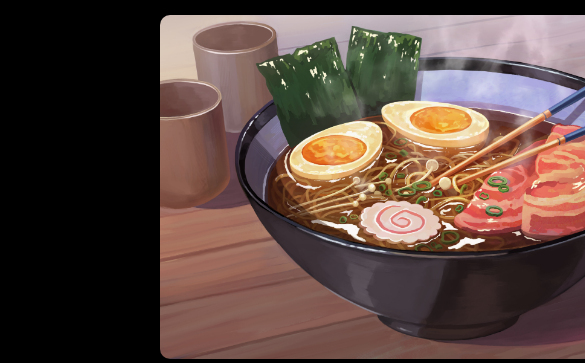
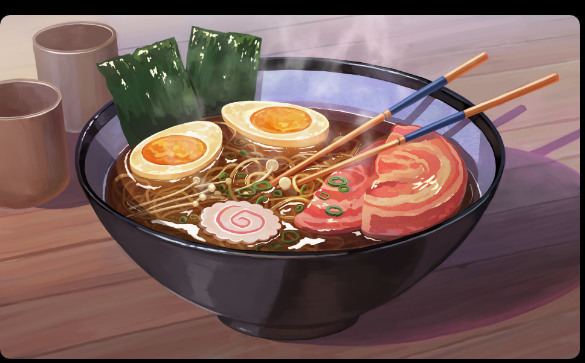
Before and after one commit to petrichorist/buns-recipes, a plain HTML site: page index.html in a window 390 px wide. Shown: the top 363 px of the page, 585 px wide, since content can reach past the window. Drawn offline with Linux system fonts and the light colour scheme.

Commit message:
Optimize website layout

```diff
--- a/index.html
+++ b/index.html
@@ -8,7 +8,7 @@
     <link rel="icon" type="image/x-icon" href="./favicon.ico">
   </head>
 
-  <body class="body-box">
+  <body>
     <img class="index-image" src="./images/ramen.jpg" alt="An image of a ramen bowl">
     <h1 id="header" class="index-header">Bing Chilling's Recipes</h1>
     <hr>
--- a/styles.css
+++ b/styles.css
@@ -4,18 +4,19 @@
 }
 
 * {
+  box-sizing: border-box;;
   font-family: Inter, Arial, sans-serif;
   line-height: 30px;
 }
 
 body {
   background-color: black;
-  width: 900px;
+  max-width: 900px;
   margin: 0 auto;
 }
 
-.index-image {
-  width: 580px;
+img.index-image {
+  max-width: 580px;
   margin: 15px auto;
   margin-bottom: -5px;
 }
@@ -26,11 +27,11 @@ img {
   margin-right: auto;
   margin-bottom: 30px;
   height: auto;
-  width: 800px;
+  max-width: 800px;
   border-radius: 10px;
 }
 
-.parting-note {
+p.parting-note {
   margin-top: 35px;
   margin-bottom: 65px;
 }
@@ -67,7 +68,7 @@ a {
   line-height: 40px;
 }
 
-.nav-links {
+a.nav-links {
   font-weight: 1000;
 }
 
```
Also changed, not shown: recipes/fried-sauce-noodles.html (+8 -1 lines), recipes/hamburger.html (+1 -1 lines), recipes/japanese-beef-stir-fry.html (+1 -1 lines), recipes/lasagna.html (+1 -1 lines).
